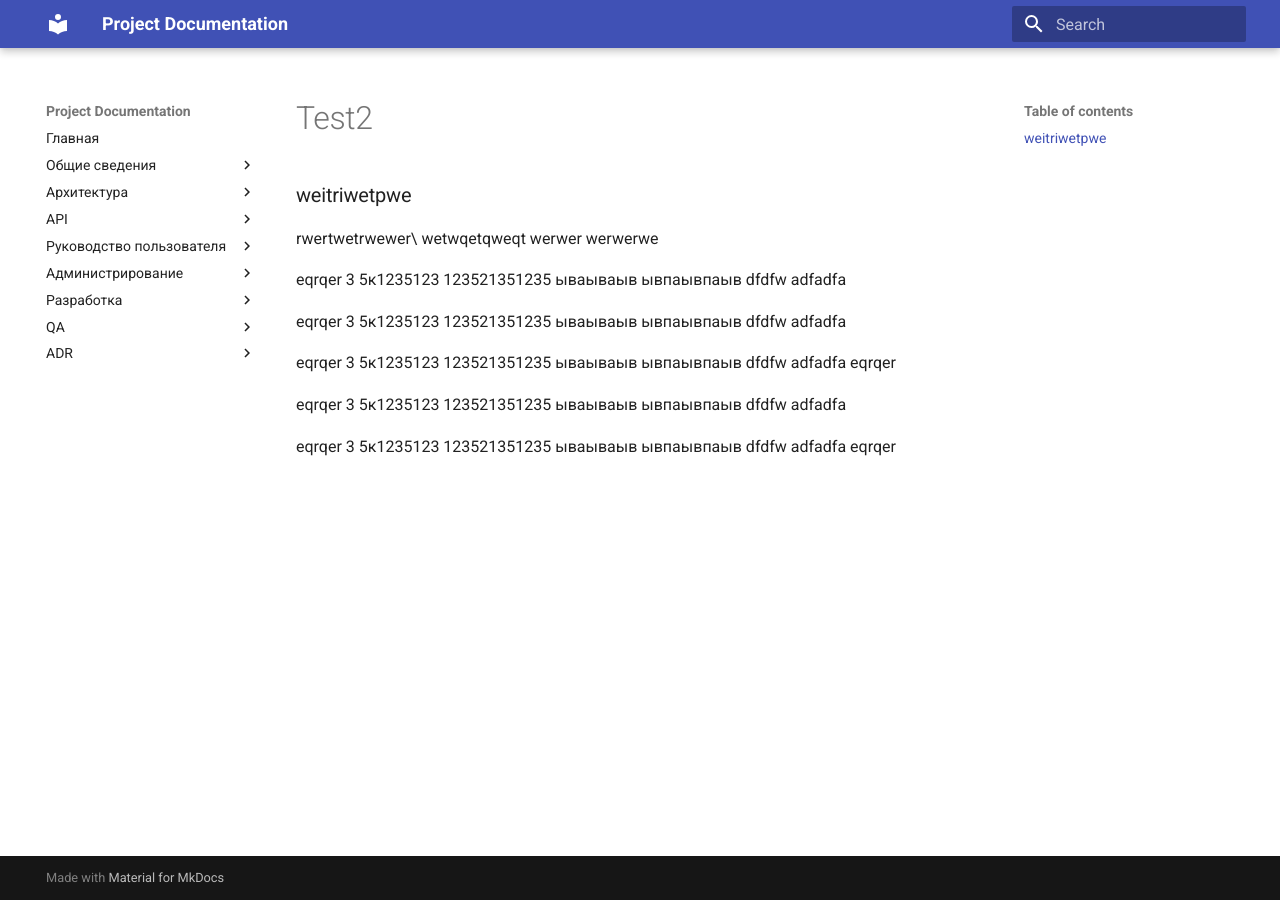
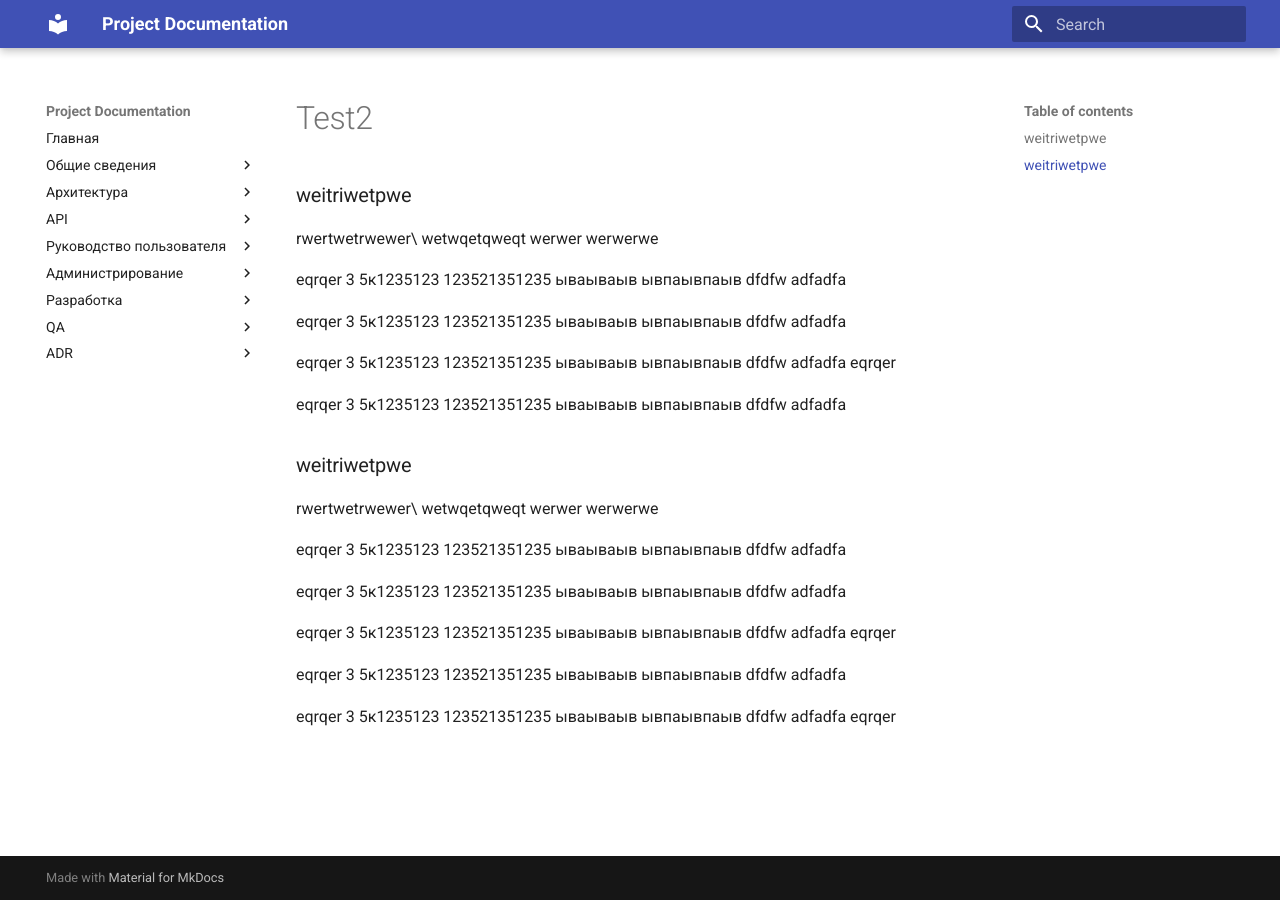
Before and after one commit to techwri/Demo, an MkDocs documentation site: the page built from docs/architecture/test2.md, in a window 1280 px wide. Built offline with MkDocs 1.6.1 and Material for MkDocs 9.7.7, drawn with Linux system fonts in a browser that asks for light colours.

Commit message:
Update test2.md

```diff
--- a/docs/architecture/test2.md
+++ b/docs/architecture/test2.md
@@ -38,6 +38,28 @@ eqrqer
 dfdfw
 adfadfa
 
+### weitriwetpwe
+rwertwetrwewer\
+wetwqetqweqt
+werwer
+werwerwe
+
+eqrqer
+3  5к1235123
+123521351235
+ываываыв
+ывпаывпаыв
+dfdfw
+adfadfa
+
+eqrqer
+3  5к1235123
+123521351235
+ываываыв
+ывпаывпаыв
+dfdfw
+adfadfa
+
 eqrqer
 3  5к1235123
 123521351235
@@ -46,3 +68,22 @@ eqrqer
 dfdfw
 adfadfa
 eqrqer
+
+
+eqrqer
+3  5к1235123
+123521351235
+ываываыв
+ывпаывпаыв
+dfdfw
+adfadfa
+
+
+eqrqer
+3  5к1235123
+123521351235
+ываываыв
+ывпаывпаыв
+dfdfw
+adfadfa
+eqrqer
```
